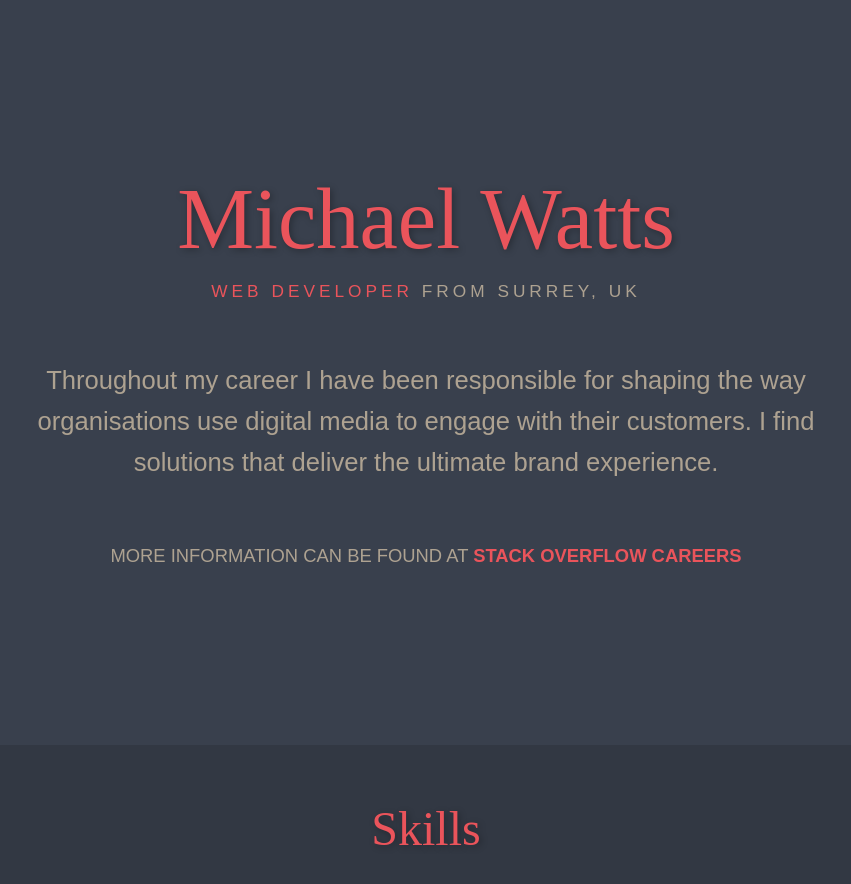
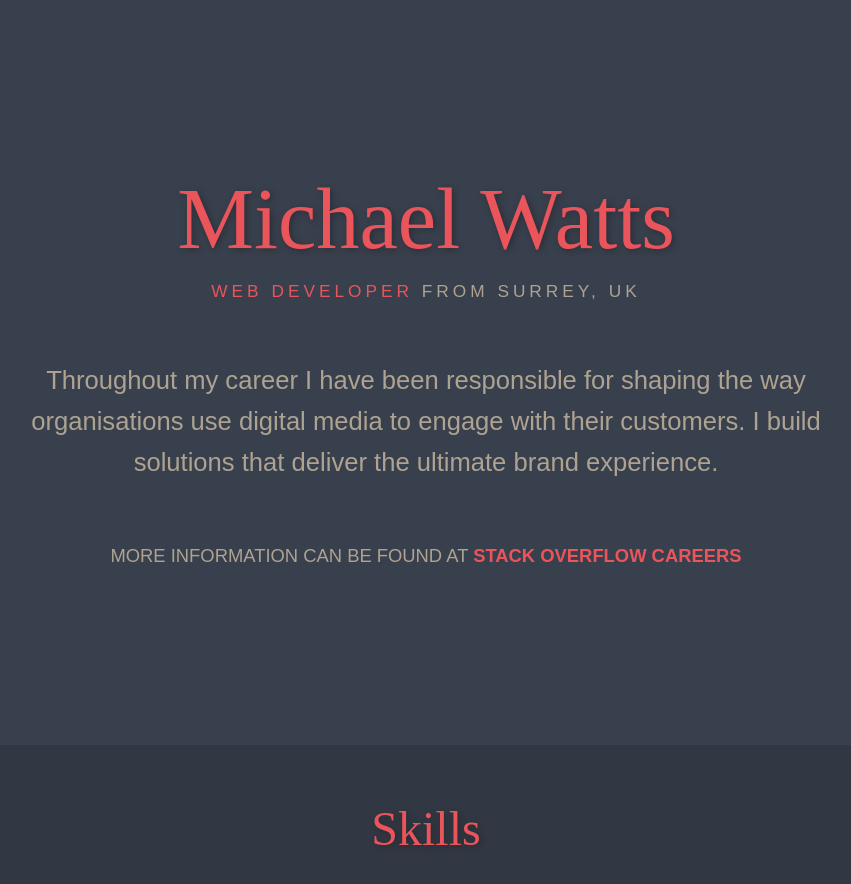
Before and after one commit to mj-watts/michaelwatts.me-website, a Jekyll site: the page index.html, which Jekyll copies as it is, in a window 1280 px wide and 900 px high. Shown: the top 884 px of the window, without its empty margins (214-1065 px from the left). Built offline with Jekyll 4.4.1, drawn with Linux system fonts in a browser that asks for light colours.

Commit message:
Update index.html

```diff
--- a/index.html
+++ b/index.html
@@ -210,7 +210,7 @@
     <header>
         <div class="container">
             <h1 class="script">Michael Watts <small><strong>Web developer</strong> from Surrey, UK</small></h1>
-            <p class="lead">Throughout my career I have been responsible for shaping the way organisations use digital media to engage with their customers. I find solutions that deliver the ultimate brand experience.</p>
+            <p class="lead">Throughout my career I have been responsible for shaping the way organisations use digital media to engage with their customers. I build solutions that deliver the ultimate brand experience.</p>
             <p class="more-info">More information can be found at <a href="http://careers.stackoverflow.com/michaelwatts ">Stack Overflow Careers</a>
         </div>
     </header>
```
